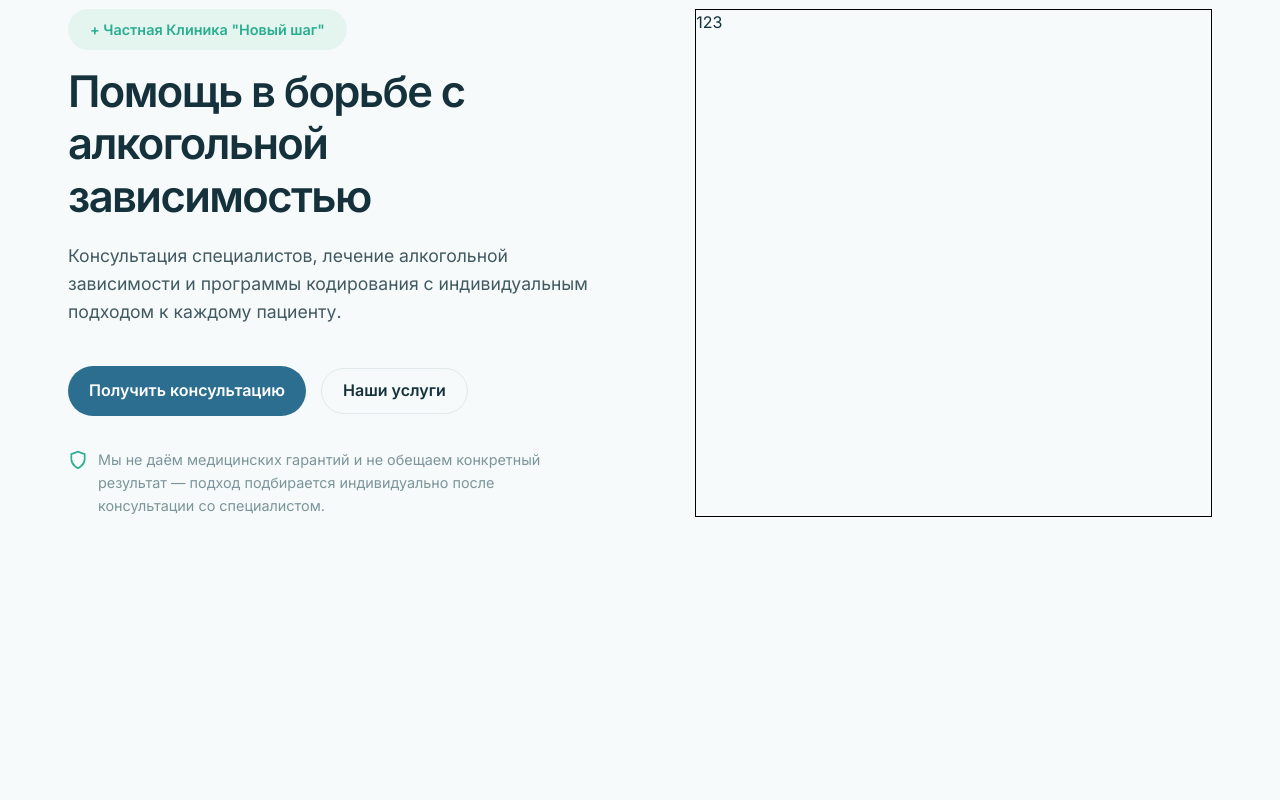
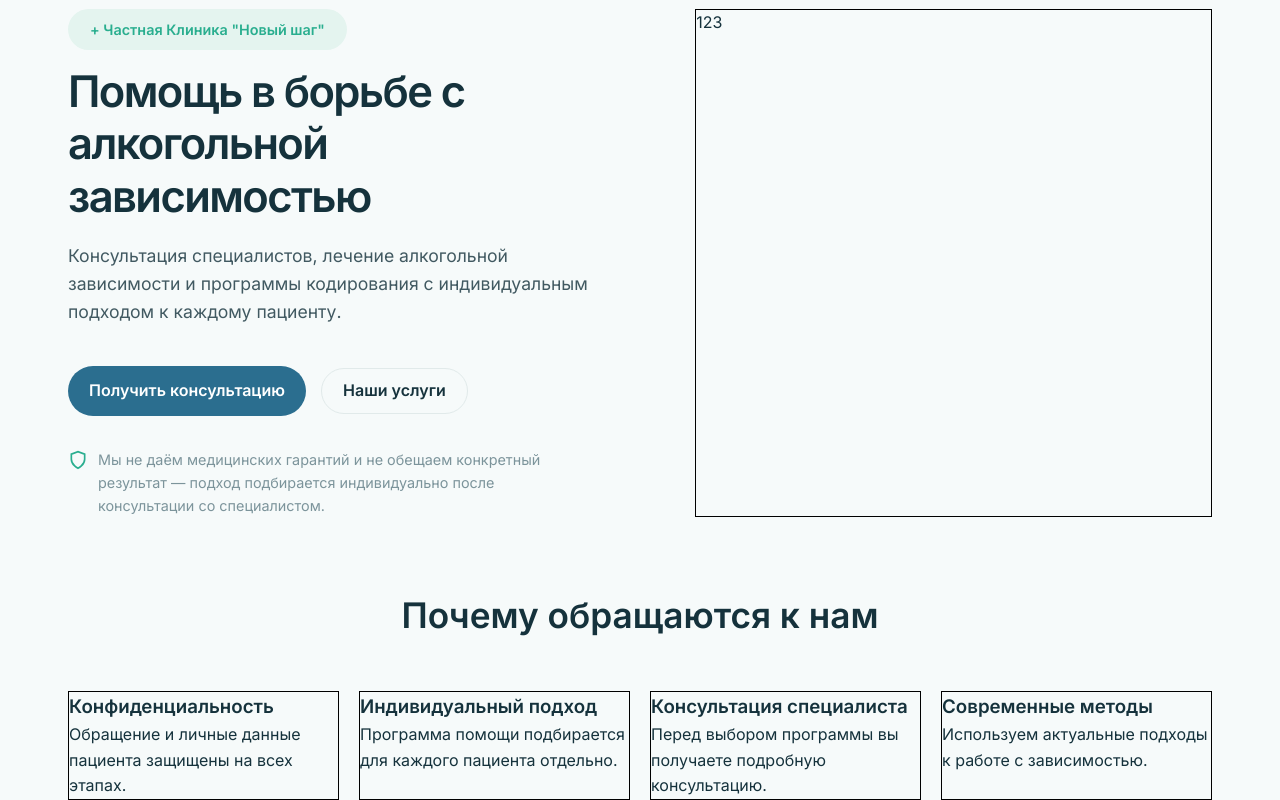
Before and after one commit to grekovpavel019/narcology, a React (Vite) app: page / in a window 1280 px wide. Shown: the part 235-1035 px from the top of the page. Before the commit the page ends 800 px from the top, so only its background shows below. Built offline with nearby package versions, Linux system fonts and the light colour scheme.

Commit message:
feature: start build benefits section

```diff
--- a/src/App/styles/global.scss
+++ b/src/App/styles/global.scss
@@ -76,3 +76,7 @@ main {
         color: var(--color-text-primary);
     }
 }
+
+.card {
+    border: 1px solid black;
+}
--- a/src/pages/HomePage/HomePage.tsx
+++ b/src/pages/HomePage/HomePage.tsx
@@ -2,6 +2,7 @@ import React, { type FC } from "react";
 
 import Header from "@/sections/Header";
 import Hero from "@/sections/Hero";
+import Benefits from "@/sections/Benefits";
 
 const HomePage: FC = (): React.JSX.Element => {
     return (
@@ -9,6 +10,7 @@ const HomePage: FC = (): React.JSX.Element => {
             <Header />
             <main>
                 <Hero />
+                <Benefits />
             </main>
 
         </>
--- /dev/null
+++ b/src/sections/Benefits/Benefits.module.scss
@@ -0,0 +1,21 @@
+.benefits {
+    padding-top: var(--sec-p-top);
+
+    & h2 {
+        text-align: center;
+
+        font-size: clamp(1.2rem, 3.4vw, 2.2rem);
+    }
+}
+
+.benefitsGrid {
+    margin-top: 48px;
+
+    display: grid;
+    grid-template-columns: repeat(4, 1fr);
+    gap: 20px;
+}
+
+.card {
+    border: 1px solid black;
+}
--- /dev/null
+++ b/src/sections/Benefits/Benefits.tsx
@@ -0,0 +1,35 @@
+import React, { type FC } from "react";
+
+import styles from "./Benefits.module.scss";
+
+const Benefits: FC = (): React.JSX.Element => {
+    return (
+        <section className={`${styles.benefits} container`}>
+            <h2>Почему обращаются к нам</h2>
+            <div className={styles.benefitsGrid}>
+                <div className="card">
+                    <div className="benefitIcon"></div>
+                    <h3>Конфиденциальность</h3>
+                    <p>Обращение и личные данные пациента защищены на всех этапах.</p>
+                </div>
+                <div className="card">
+                    <div className="benefitIcon"></div>
+                    <h3>Индивидуальный подход</h3>
+                    <p>Программа помощи подбирается для каждого пациента отдельно.</p>
+                </div>
+                <div className="card">
+                    <div className="benefitIcon"></div>
+                    <h3>Консультация специалиста</h3>
+                    <p>Перед выбором программы вы получаете подробную консультацию.</p>
+                </div>
+                <div className="card">
+                    <div className="benefitIcon"></div>
+                    <h3>Современные методы</h3>
+                    <p>Используем актуальные подходы к работе с зависимостью.</p>
+                </div>
+            </div>
+        </section>
+    );
+};
+
+export default Benefits;
--- /dev/null
+++ b/src/sections/Benefits/index.ts
@@ -0,0 +1 @@
+export { default } from "./Benefits";
```
